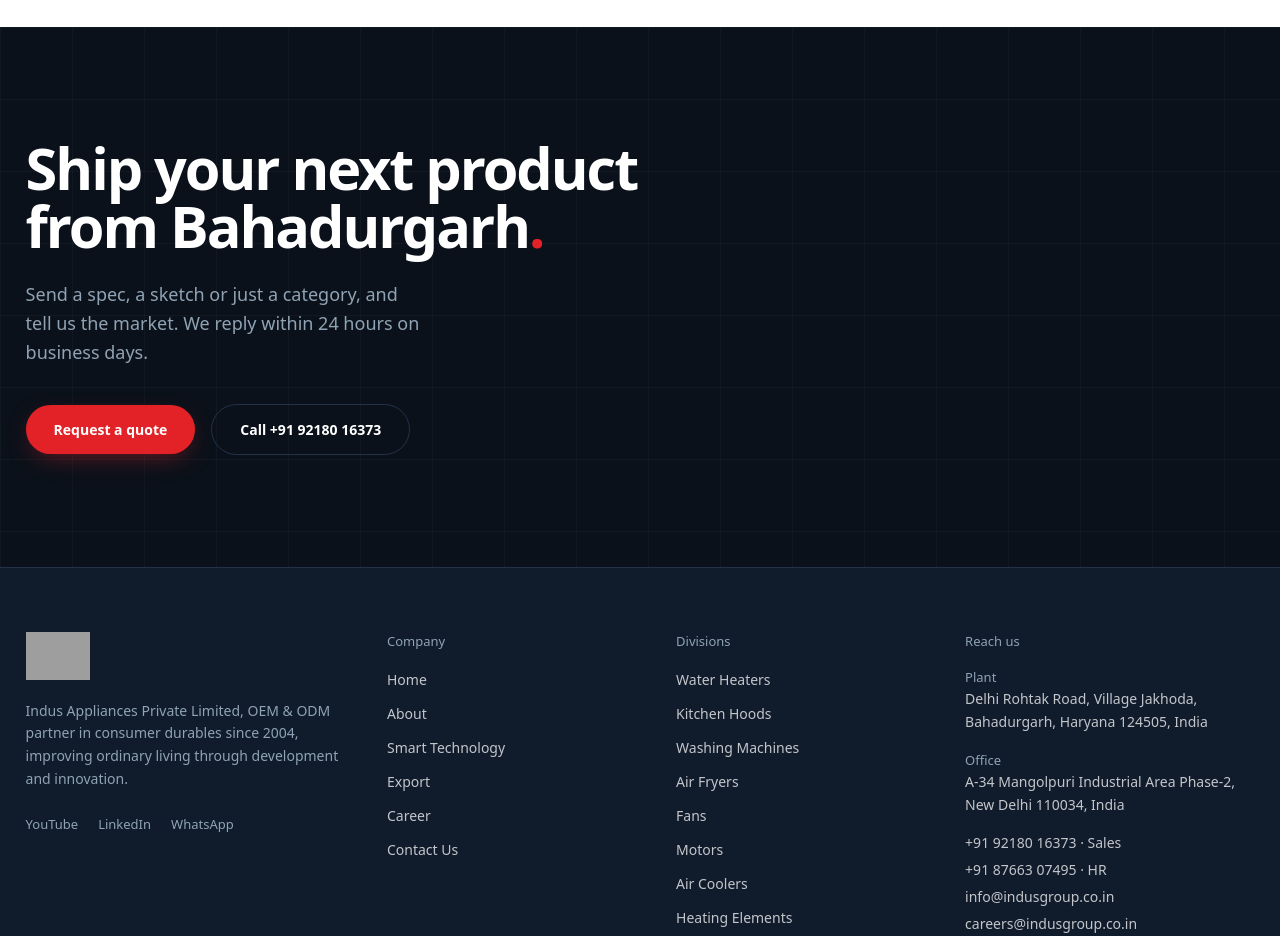
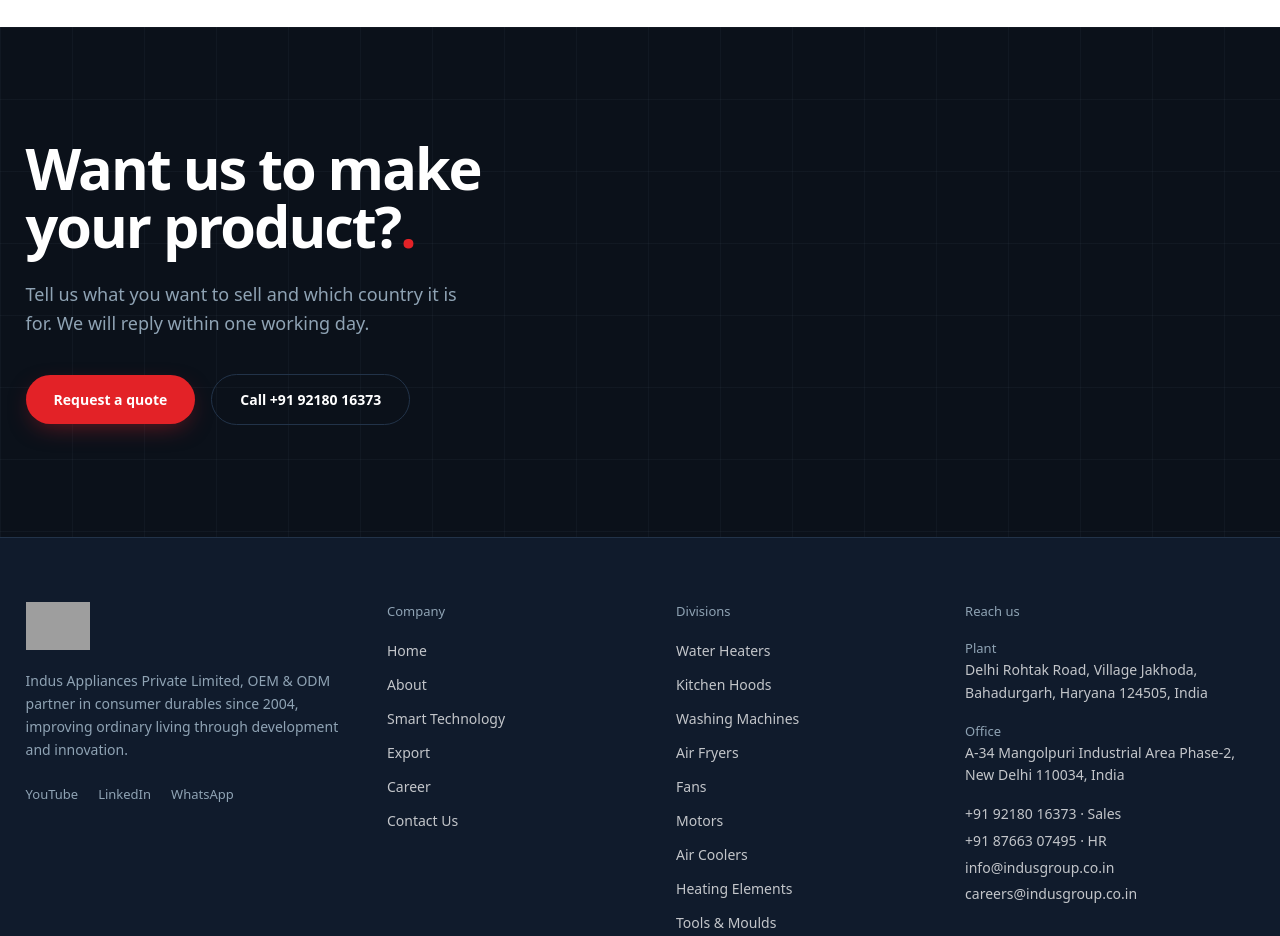
Before and after one commit to ronitdhansoia/indusappliances, a Next.js app: page /export in a window 1280 px wide. Shown: the part 4920-5856 px from the top of the page. Built offline with nearby package versions, Linux system fonts and the light colour scheme; grey boxes are pictures that could not be loaded; a web font is replaced by a local one.

Commit message:
Export: simpler wording for the closing call to action

```diff
--- a/src/app/export/page.tsx
+++ b/src/app/export/page.tsx
@@ -39,8 +39,8 @@
         </section>
         <CtaSection
           map={false}
-          title="Ship your next product from Bahadurgarh"
-          body="Send a spec, a sketch or just a category, and tell us the market. We reply within 24 hours on business days."
+          title="Want us to make your product?"
+          body="Tell us what you want to sell and which country it is for. We will reply within one working day."
           subject="Export enquiry"
         />
       </main>
```
